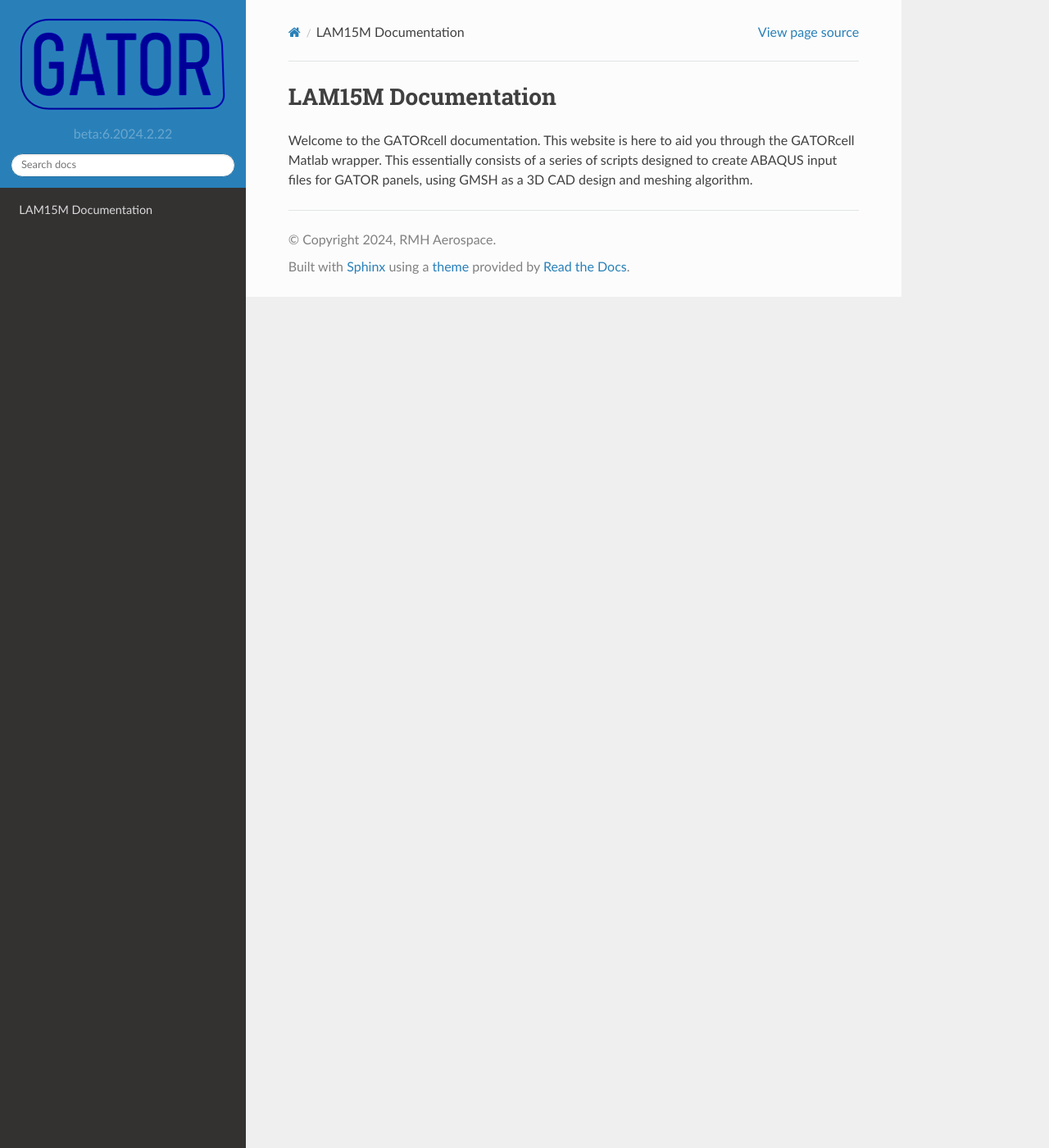
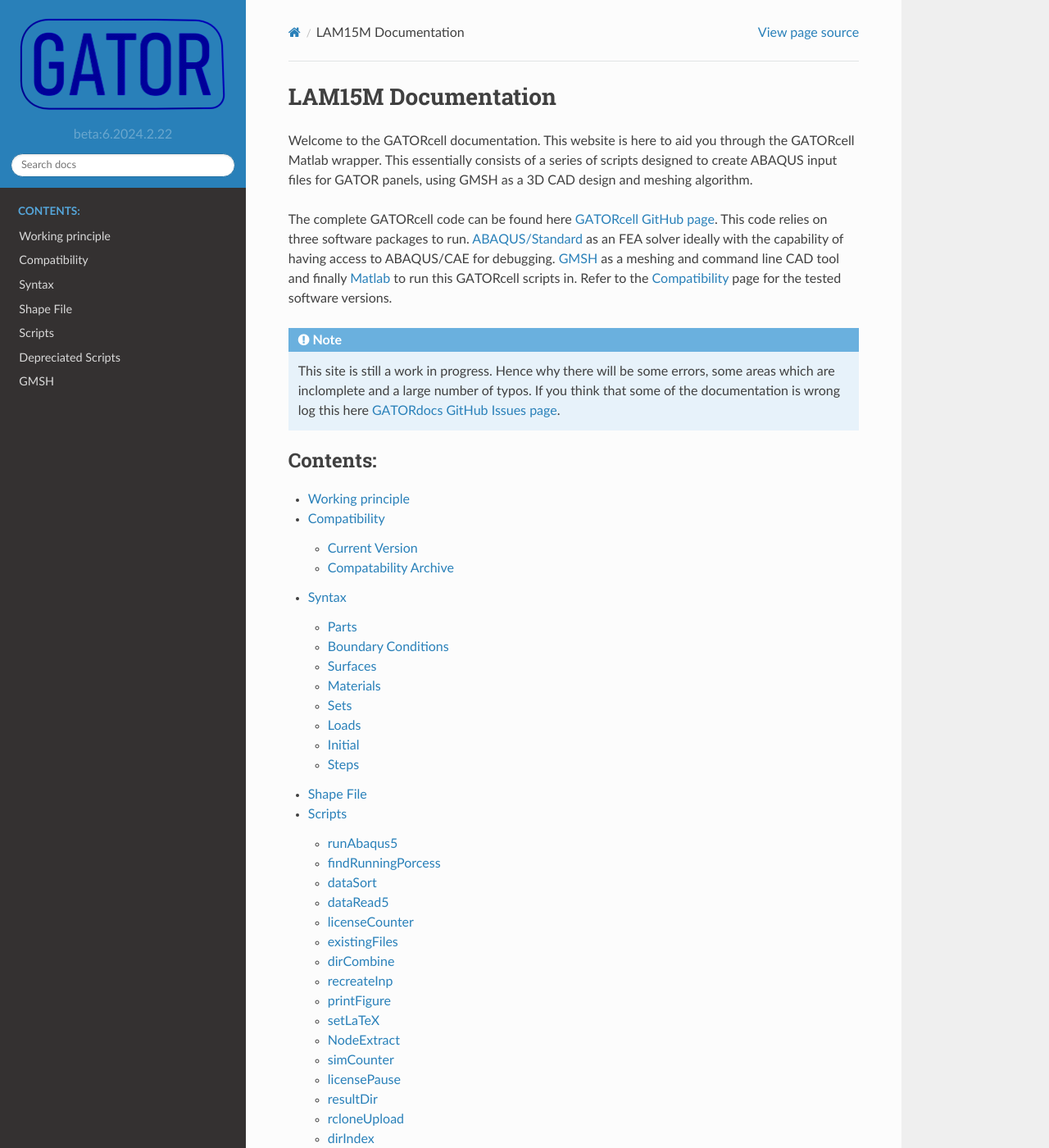
Before and after one commit to aq18507/LAM15Mdocs, a Sphinx documentation site: the page built from doc/index.rst, in a window 1280 px wide and 1400 px high. Shown: the whole window at 82% size. Built offline with Sphinx 7.4.7 and the Read the Docs theme 2.0.0, drawn with Linux system fonts in a browser that asks for light colours; some of the changed lines change nothing that is shown; some of the changed text lies outside the part shown.

Commit message:
autocommit: v01.02-2024-02-22@11:59:40

```diff
--- a/doc/index.rst
+++ b/doc/index.rst
@@ -3,27 +3,27 @@ LAM15M Documentation
 
 Welcome to the GATORcell documentation. This website is here to aid you through the GATORcell Matlab wrapper. This essentially consists of a series of scripts designed to create ABAQUS input files for GATOR panels, using GMSH as a 3D CAD design and meshing algorithm.
 
-.. The complete GATORcell code can be found here `GATORcell GitHub page <https://github.com/aq18507/GATORcell>`_. This code relies on three software packages to run. `ABAQUS/Standard <https://www.3ds.com/products-services/simulia/products/abaqus/abaqusstandard/>`_ as an FEA solver ideally with the capability of having access to ABAQUS/CAE for debugging. `GMSH <https://gmsh.info/>`_ as a meshing and command line CAD tool and finally `Matlab <https://uk.mathworks.com/>`_ to run this GATORcell scripts in. Refer to the :ref:`Compatibility` page for the tested software versions.
+The complete GATORcell code can be found here `GATORcell GitHub page <https://github.com/aq18507/GATORcell>`_. This code relies on three software packages to run. `ABAQUS/Standard <https://www.3ds.com/products-services/simulia/products/abaqus/abaqusstandard/>`_ as an FEA solver ideally with the capability of having access to ABAQUS/CAE for debugging. `GMSH <https://gmsh.info/>`_ as a meshing and command line CAD tool and finally `Matlab <https://uk.mathworks.com/>`_ to run this GATORcell scripts in. Refer to the :ref:`Compatibility` page for the tested software versions.
 
-.. .. note::
-..    This site is still a work in progress. Hence why there will be some errors, some areas which are inclomplete and a large number of typos. If you think that some of the documentation is wrong log this here `GATORdocs GitHub Issues page <https://github.com/aq18507/GATORdocumentation/issues>`_.
+.. note::
+   This site is still a work in progress. Hence why there will be some errors, some areas which are inclomplete and a large number of typos. If you think that some of the documentation is wrong log this here `GATORdocs GitHub Issues page <https://github.com/aq18507/GATORdocumentation/issues>`_.
 
-.. .. toctree::
-..    :maxdepth: 2
-..    :caption: Contents:
+.. toctree::
+   :maxdepth: 2
+   :caption: Contents:
 
-..    Working_Principle
-..    Compatability
-..    Syntax
-..    ShapeFile
-..    Scripts
-..    Depreciated_Scripts
-..    GMSH
+   Working_Principle
+   Compatability
+   Syntax
+   ShapeFile
+   Scripts
+   Depreciated_Scripts
+   GMSH
 
 
-.. .. Indices and tables
-.. .. ------------------
+.. Indices and tables
+.. ------------------
 
-.. .. * :ref:`genindex`
-.. .. * :ref:`modindex`
-.. .. * :ref:`search`
+.. * :ref:`genindex`
+.. * :ref:`modindex`
+.. * :ref:`search`
```
